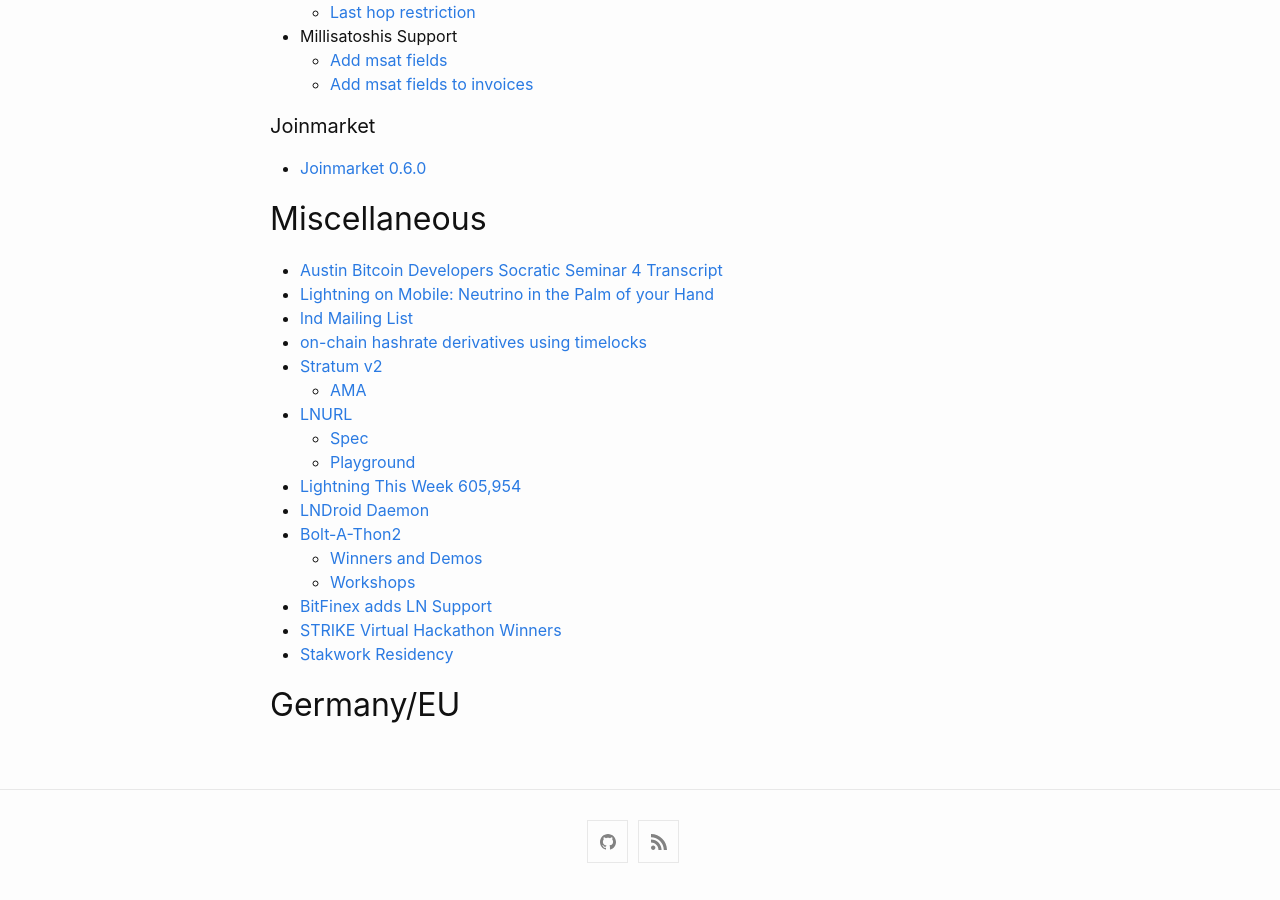
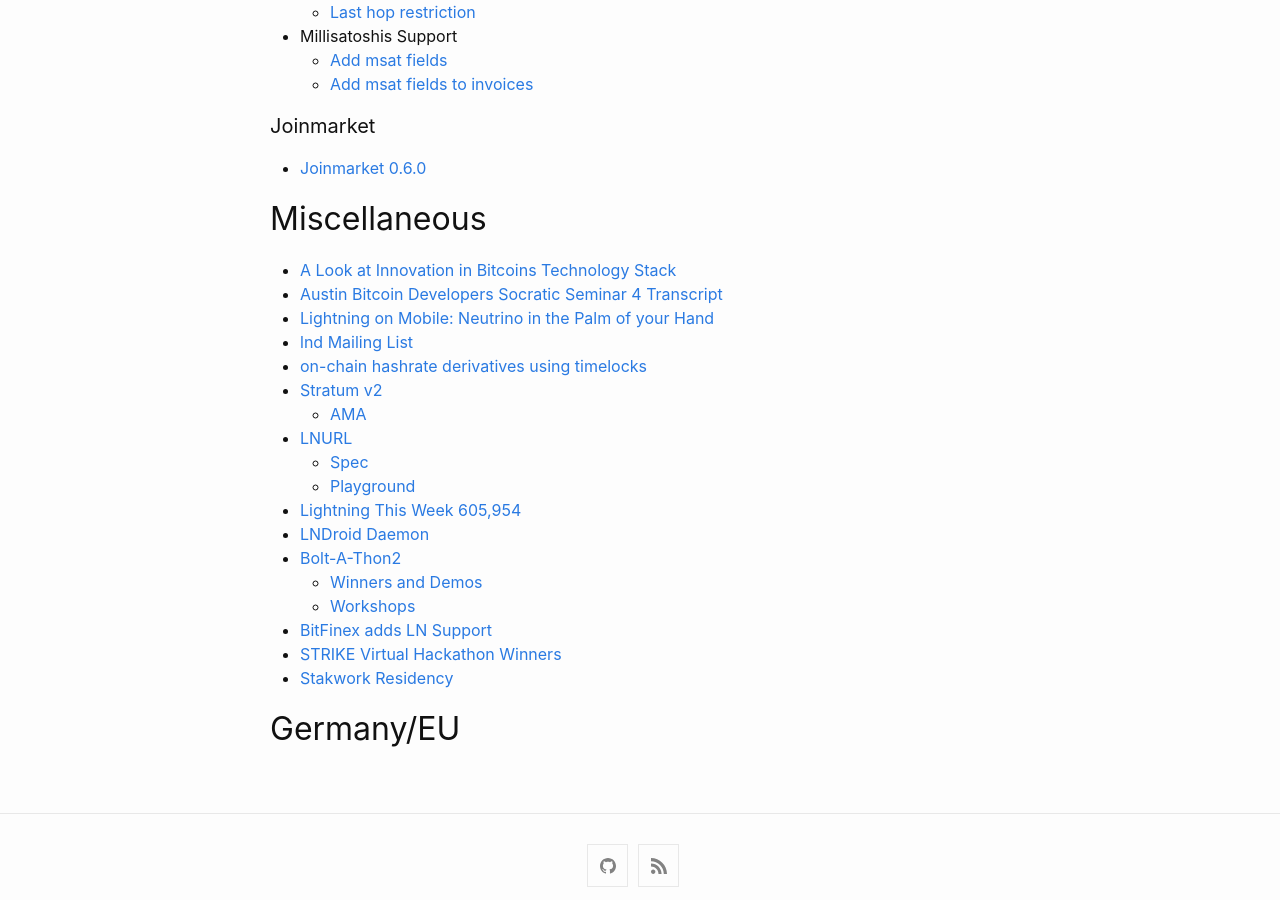
Before and after one commit to fjahr/bitdevsberlin, a Jekyll site: the page built from _posts/2019-12-12-socratic-seminar-2.md, in a window 1280 px wide and 900 px high, scrolled down 2084 px. Built offline with Jekyll 4.4.1, drawn with Linux system fonts in a browser that asks for light colours.

Commit message:
Add bitcoin innovation link

```diff
--- a/_posts/2019-12-12-socratic-seminar-2.md
+++ b/_posts/2019-12-12-socratic-seminar-2.md
@@ -95,6 +95,7 @@ Most of the following links were taken from the [BitDevs NYC Socratic Semainar #
 
 ## Miscellaneous
 
+- [A Look at Innovation in Bitcoins Technology Stack](https://medium.com/digitalassetresearch/a-look-at-innovation-in-bitcoins-technology-stack-7edf877eab14)
 - [Austin Bitcoin Developers Socratic Seminar 4 Transcript](https://diyhpl.us/wiki/transcripts/austin-bitcoin-developers/2019-11-19-socratic-seminar-4/)
 - [Lightning on Mobile: Neutrino in the Palm of your Hand](https://blog.lightning.engineering/posts/2019/11/21/mobile-lnd.html)
 - [lnd Mailing List](https://twitter.com/roasbeef/status/1197286544555380736)
```
